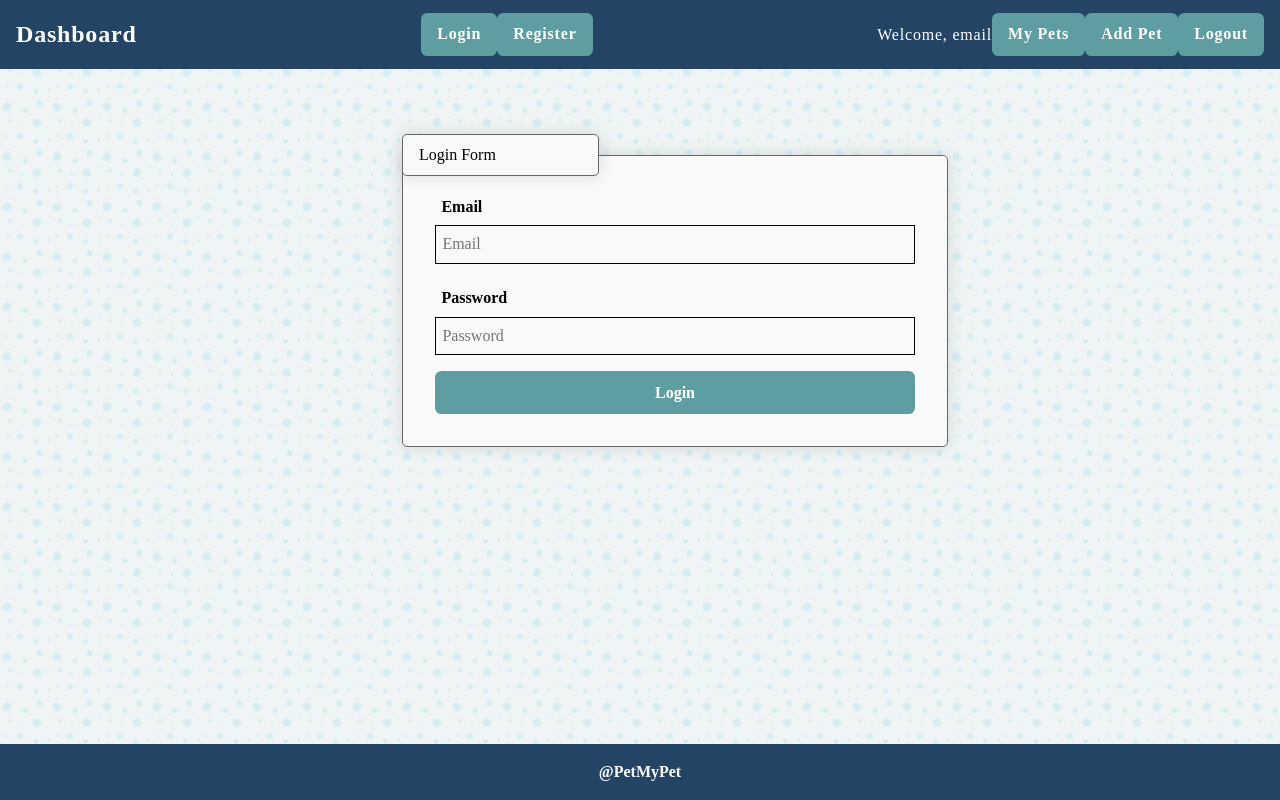
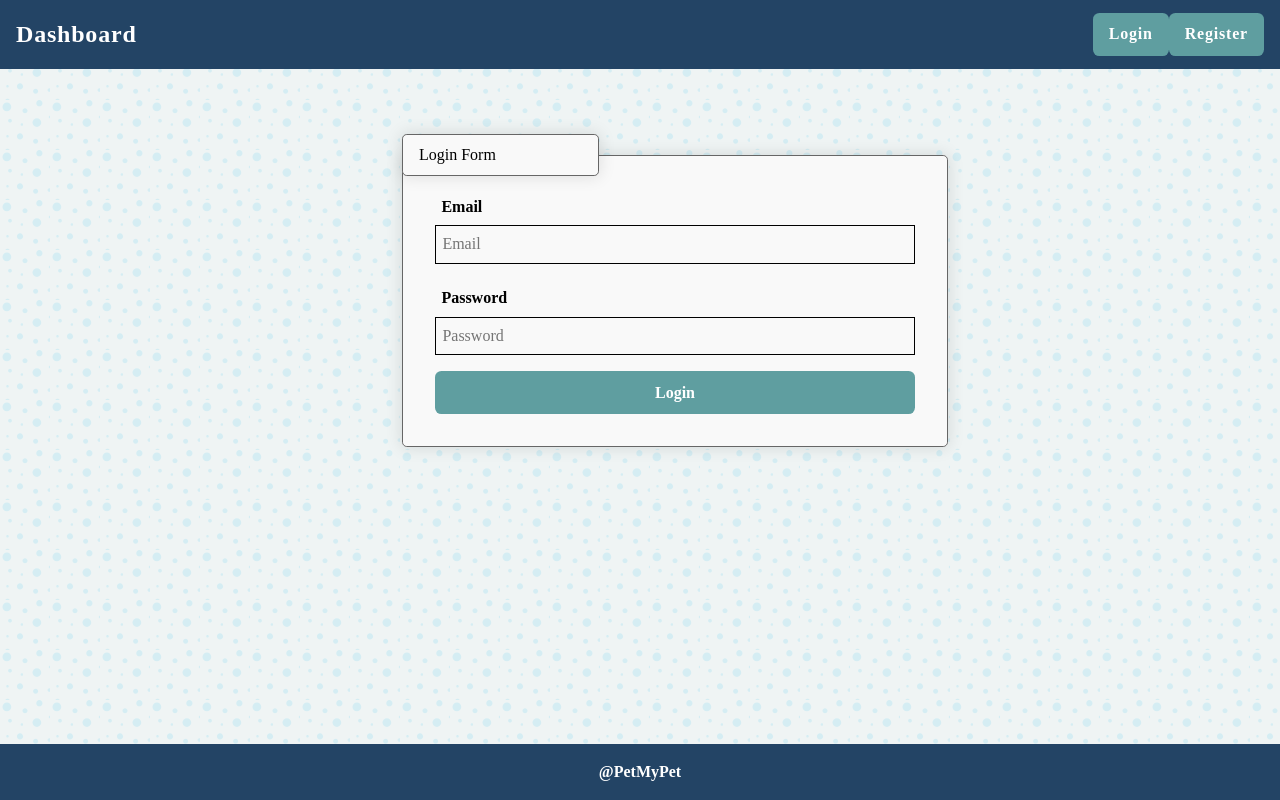
Before and after one commit to dgrozev96/React-my-pets, a React (Create React App) app in the folder react-apps/: page /login in a window 1280 px wide. Built offline with nearby package versions, Linux system fonts and the light colour scheme.

Commit message:
update fake auth system

```diff
--- a/react-apps/src/App.js
+++ b/react-apps/src/App.js
@@ -1,4 +1,7 @@
+import {useState, useEffect} from 'react'
 import { Routes, Route } from 'react-router-dom'
+
+import * as authService from './services/authService'
 import Header from "./components/Header";
 import Login from "./components/Login";
 import Register from "./components/Register";
@@ -7,17 +10,37 @@ import Dashboard from "./components/Dashboard";
 import CreatePage from "./components/CreatePage";
 
 function App() {
+  const [userInfo, setUserInfo] = useState({isAuthenticated: false, username: ''})
+
+  useEffect(() =>{
+    let user = authService.getUser()
+
+    setUserInfo({
+      isAuthenticated: Boolean(user),
+      user,
+    })
+
+  },[])
+
+  const onLogin = (username) => {
+    setUserInfo({
+      isAuthenticated: true,
+      user: username,
+    })
+
+  }
+
   return (
     <div id="container">
 
-      <Header />
+      <Header {...userInfo} />
 
 
       <main id="site-content">
 
       <Routes>
         <Route path="/" element={<Dashboard />} />
-        <Route path="/login" element={<Login />} />
+        <Route path="/login" element={<Login onLogin={onLogin} />} />
         <Route path="/register" element={<Register />} />
         <Route path="/my-pets" element={<MyPets />} />
         <Route path="/create" element={<CreatePage />} />
--- a/react-apps/src/components/Header/Header.js
+++ b/react-apps/src/components/Header/Header.js
@@ -1,23 +1,34 @@
-import {Link, NavLink} from 'react-router-dom'
-const Header = () => {
+import { Link, NavLink } from 'react-router-dom'
+const Header = ({
+    isAuthenticated,
+    username
+}) => {
+    let guestNavigation = (
+        <div id="guest">
+            <Link to="/Login" className="button" >Login</Link>
+            <Link to="/Register" className="button">Register</Link>
+        </div>
+    )
+    let userNavigation = (
+        <div id="user">
+            <span>Welcome, email</span>
+            <Link to="/my-pets" className="button">My Pets</Link>
+            <Link to="/create" className="button">Add Pet</Link>
+            <Link to="#" className="button">Logout</Link>
+        </div>
+    )
     return (
         <header id="site-header">
 
             <nav className="navbar">
                 <section className="navbar-dashboard">
-                    <a href="/">Dashboard</a>
+                    <Link to="/">Dashboard</Link>
 
-                    <div id="guest">
-                        <Link to="/Login" className="button" >Login</Link>
-                        <Link to="/Register" className="button">Register</Link>
-                    </div>
+                    {isAuthenticated
+                    ? userNavigation
+                    :guestNavigation}
 
-                    <div id="user">
-                        <span>Welcome, email</span>
-                        <Link to="/my-pets" className="button">My Pets</Link>
-                        <Link to="/create" className="button">Add Pet</Link>
-                        <Link to="#" className="button">Logout</Link>
-                    </div>
+
                 </section>
             </nav>
         </header>
--- a/react-apps/src/components/Login/Login.js
+++ b/react-apps/src/components/Login/Login.js
@@ -1,22 +1,25 @@
 import {useNavigate} from 'react-router-dom'
 import * as authService from '../../services/authService';
 
-const Login = (props) => {
+const Login = ({
+    onLogin
+}) => {
 
     const navigate = useNavigate()
-    const onLogin = (e) => {
+    const onLoginHandler = (e) => {
         e.preventDefault();
 
         let formData = new FormData(e.currentTarget)
         let email = formData.get('email')
         authService.login(email)
+        onLogin(email)
         navigate('/')
 
     }
 
     return (
         <section id="login-page" className="login">
-            <form id="login-form" onSubmit={onLogin}>
+            <form id="login-form" onSubmit={onLoginHandler}>
                 <fieldset>
                     <legend>Login Form</legend>
                     <p className="field">
```
